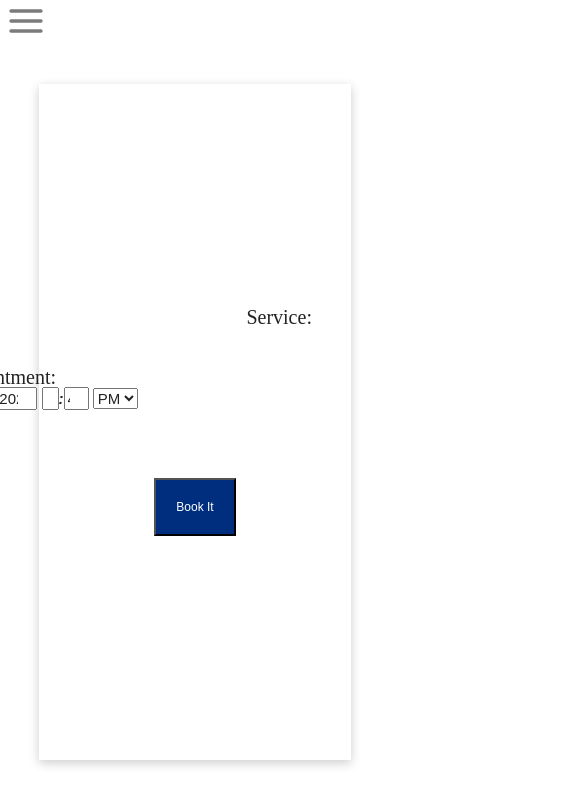
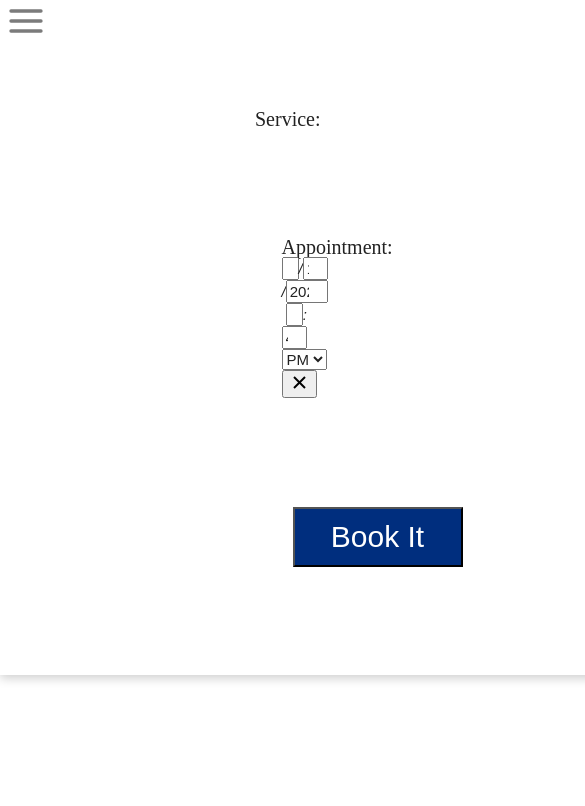
Before and after one commit to mnebot86/TheBarbershop, a React (Create React App) app in the folder client/: page /booking/services/1 in a window 390 px wide. Shown: the top 806 px of the page, 585 px wide, since content can reach past the window. Built offline with nearby package versions, Linux system fonts and the light colour scheme; no server answers; a web font is replaced by a local one.

Commit message:
resizing on book and edit

```diff
--- a/client/src/screens/Booking/Booking.css
+++ b/client/src/screens/Booking/Booking.css
@@ -1,225 +1,92 @@
 .booking {
-  position: absolute;
-  min-width: 100%;
-  min-height: 100%;
+  min-width: 100vw;
+  min-height: 100vh;
   display: flex;
-  flex-direction: column;
   justify-content: center;
   align-items: center;
-  z-index: 25;
 }
 
 .booking-container {
   display: flex;
-  box-shadow: 0 3px 10px rgb(0 0 0 / 0.2);
   flex-direction: column;
+  min-width: 80vw;
+  min-height: 80vh;
   justify-content: center;
   align-items: center;
-  width: 80vw;
-  height: 80vh;
 }
 
 .booking-form {
+  display: flex;
   flex-direction: column;
-  display: flex;
-  justify-content: center;
+  min-width: 50vw;
+  min-height: 60vh;
+  box-shadow: 0 3px 10px rgb(0 0 0 / 0.2);
+  justify-content: space-evenly;
   align-items: center;
-  font-size: 5rem;
 }
 
 .booking-name {
-  margin-bottom: 4rem;
-  position: relative;
-  left: 175px;
-  align-self: flex-start;
-  font-size: 5rem;
+  margin-left: 13.5em;
+  width: 50rem;
+  font-size: 2rem;
+}
+.booking-label {
+  font-size: 2rem;
 }
 
-.booking-form {
-  width: 60%;
-  height: 60%;
+#bookingIt-btn {
+  align-self: center;
+  background: #002e7e;
+  color: #ffff;
+  font-size: 3rem;
+  height: 6rem;
+  width: 17rem;
 }
 
-.booking-input {
-  margin-bottom: 4rem;
-}
-
-#booking-btn {
-  background: #002e7e;
-  color: #ffff;
-  font-size: 4rem;
-  padding: 2rem;
-}
-
-@media screen and (max-width: ) {
-}
-@media screen and (max-width: 1024px) {
+@media screen and (max-width: 480px) {
   .booking {
-    position: absolute;
+    /* position: relative; */
     min-width: 100%;
     min-height: 100%;
     display: flex;
-    flex-direction: column;
     justify-content: center;
     align-items: center;
-    z-index: 25;
   }
-
   .booking-container {
     display: flex;
-    box-shadow: 0 3px 10px rgb(0 0 0 / 0.2);
     flex-direction: column;
+    min-width: 100%;
+    min-height: 100%;
     justify-content: center;
     align-items: center;
-    width: 80vw;
-    height: 80vh;
   }
 
   .booking-form {
+    margin: 0 auto;
+    display: flex;
     flex-direction: column;
-    display: flex;
-    justify-content: center;
+    min-width: 80vw;
+    min-height: 80vh;
+    box-shadow: 0 3px 10px rgb(0 0 0 / 0.2);
+    justify-content: space-evenly;
     align-items: center;
+  }
+
+  .booking-name {
+    margin-left: 25.5rem;
+    width: 50rem;
     font-size: 2rem;
   }
-
   .booking-label {
     font-size: 2rem;
   }
 
-  .booking-name {
-    font-size: 2rem;
-  }
-
-  .booking-form {
-    width: 60%;
-    height: 60%;
-  }
-  .booking-input {
-    font-weight: bold;
-    width: 5rem;
-    font-size: 1.5rem;
-    margin-bottom: 4rem;
-  }
-
-  #booking-btn {
+  #bookingIt-btn {
+    align-self: center;
     background: #002e7e;
     color: #ffff;
-    font-size: 2rem;
-    padding: 2rem;
+    font-size: 3rem;
+    height: 6rem;
+    width: 17rem;
   }
 }
-@media screen and (max-width: 768px) {
-  .booking {
-    position: absolute;
-    min-width: 100%;
-    min-height: 100%;
-    display: flex;
-    flex-direction: column;
-    justify-content: center;
-    align-items: center;
-    z-index: 25;
-  }
-
-  .booking-container {
-    display: flex;
-    box-shadow: 0 3px 10px rgb(0 0 0 / 0.2);
-    flex-direction: column;
-    justify-content: center;
-    align-items: center;
-    width: 80vw;
-    height: 80vh;
-  }
-
-  .booking-form {
-    flex-direction: column;
-    display: flex;
-    justify-content: center;
-    align-items: center;
-    font-size: 2rem;
-  }
-
-  .booking-label {
-    font-size: 2rem;
-  }
-
-  .booking-name {
-    left: 145px;
-    font-size: 2rem;
-  }
-
-  .booking-form {
-    width: 60%;
-    height: 60%;
-  }
-  .booking-input {
-    font-weight: bold;
-    width: 5rem;
-    font-size: 1.5rem;
-    margin-bottom: 4rem;
-  }
-
-  #booking-btn {
-    background: #002e7e;
-    color: #ffff;
-    font-size: 2rem;
-    padding: 2rem;
-  }
-}
-@media screen and (max-width: 480px) {
-  .booking {
-    position: absolute;
-    min-width: 100%;
-    min-height: 100%;
-    display: flex;
-    flex-direction: column;
-    justify-content: center;
-    align-items: center;
-    z-index: 25;
-  }
-
-  .booking-container {
-    display: flex;
-    box-shadow: 0 3px 10px rgb(0 0 0 / 0.2);
-    flex-direction: column;
-    justify-content: center;
-    align-items: center;
-    width: 80vw;
-    height: 80vh;
-  }
-
-  .booking-form {
-    flex-direction: column;
-    display: flex;
-    justify-content: center;
-    align-items: center;
-    font-size: 2rem;
-  }
-
-  .booking-label {
-    font-size: 2rem;
-  }
-
-  .booking-name {
-    right: -100px;
-    font-size: 2rem;
-  }
-
-  .booking-form {
-    width: 60%;
-    height: 60%;
-  }
-  .booking-input {
-    font-weight: bold;
-    width: 5rem;
-    font-size: 1.2rem;
-    margin-bottom: 4rem;
-  }
-
-  #booking-btn {
-    background: #002e7e;
-    color: #ffff;
-    font-size: 1.2rem;
-    padding: 2rem;
-  }
-}
--- a/client/src/screens/Booking/Booking.jsx
+++ b/client/src/screens/Booking/Booking.jsx
@@ -35,9 +35,9 @@ const Booking = (props) => {
               <p>Service: {props.service?.name}</p>
             </div>
             <div>
-              <label htmlFor="date">Appointment: </label>
+              <label className="booking-label" htmlFor="date">Appointment: </label>
               <DateTimePicker
-                className="booking-input"
+                className="react-datetime"
                 disableCalendar
                 disableClock
                 onChange={onChange}
@@ -46,7 +46,7 @@ const Booking = (props) => {
                 id="date"
               />
             </div>
-            <button id="booking-btn" type="submit">
+            <button id="bookingIt-btn" type="submit">
               Book It
             </button>
           </form>
--- a/client/src/screens/BookingEdit/BookingEdit.css
+++ b/client/src/screens/BookingEdit/BookingEdit.css
@@ -26,9 +26,9 @@
 }
 
 .react-datetime-picker {
-  width: 500px;
+  width: ;
   font-size: 1.5rem;
-}
+  }
 
 .select {
   width: 50rem;
@@ -50,3 +50,48 @@
   height: 6rem;
   width: 17rem;
 }
+
+@media screen and (max-width: 480px) {
+  .react-datetime-picker {
+  width: 25%;
+  font-size: 1.5rem;
+  }
+  .bookingEdit-container {
+    display: flex;
+    flex-direction: column;
+    min-width: 100vw;
+    min-height: 100vh;
+    justify-content: center;
+    align-items: center;
+  }
+
+  .bookingEdit-form {
+    display: flex;
+    flex-direction: column;
+    min-width: 50vw;
+    min-height: 60vh;
+    box-shadow: 0 3px 10px rgb(0 0 0 / 0.2);
+    justify-content: space-evenly;
+    align-items: center;
+  }
+  .select {
+    width: 70%;
+    font-size: 1.2rem;
+  }
+  .bookingEdit-label {
+    font-size: 1.2rem;
+  }
+
+  .bookingEdit-service {
+    margin-left: -6rem;
+  }
+
+  .bookingEdit-btn {
+    align-self: center;
+    background: #002e7e;
+    color: #ffff;
+    font-size: 3rem;
+    height: 6rem;
+    width: 17rem;
+  }
+}
--- a/client/src/screens/Detail/Detail.css
+++ b/client/src/screens/Detail/Detail.css
@@ -254,6 +254,7 @@ img {
     display:flex;
     justify-content: center;
     flex-direction: column;
+    align-self: center;
 
   }
 
--- a/client/src/screens/Services/Services.css
+++ b/client/src/screens/Services/Services.css
@@ -45,7 +45,8 @@
   .services-container {
     width: 70vw;
     display: flex;
-  }
+    grid-gap:0;
+    }
 
   .services {
     padding-top: 10rem;
```
